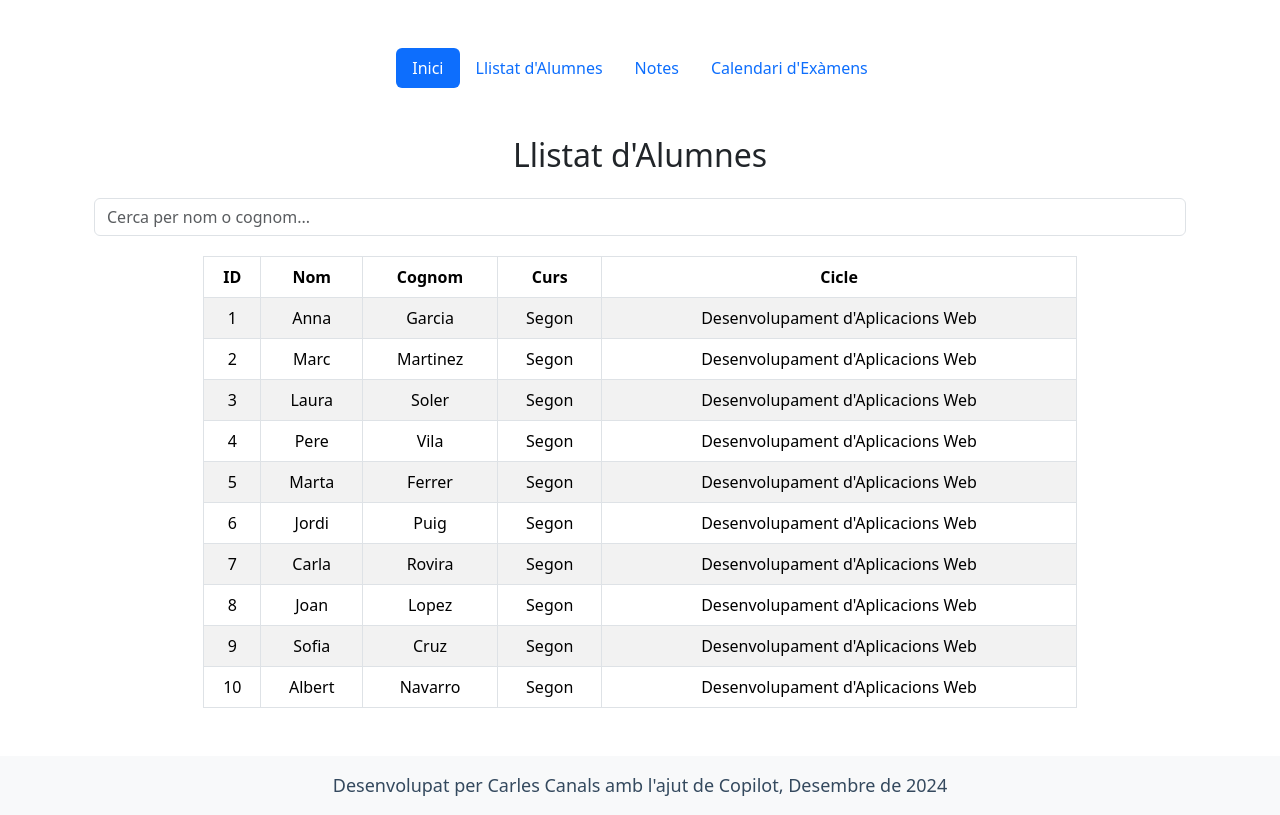
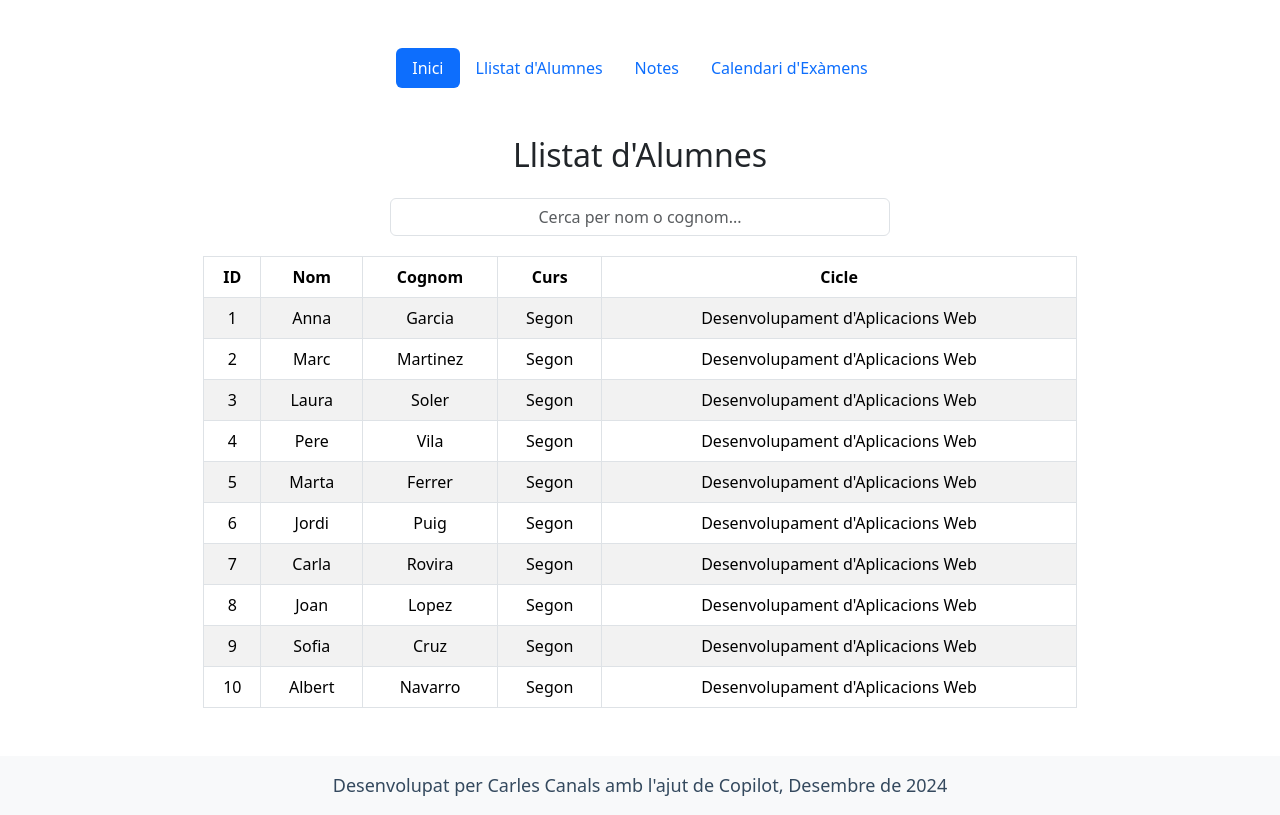
Before and after one commit to CarlesCanals/llistat-alumnes, an Angular app: page /llistat in a window 1280 px wide. Built offline with nearby package versions, Linux system fonts and the light colour scheme.

Commit message:
Millora l'estil del camp de cerca d'alumnes, centrant-lo i ajustant el seu amplada

```diff
--- a/src/app/llistat/llistat.component.html
+++ b/src/app/llistat/llistat.component.html
@@ -3,12 +3,15 @@
 
     <!-- Input per cercar alumnes -->
     <div class="mb-3">
+    <div class="d-flex justify-content-center">
       <input
         type="text"
         class="form-control"
         placeholder="Cerca per nom o cognom..."
         [(ngModel)]="filtreText"
-        (input)="filtraAlumnes()" />
+        (input)="filtraAlumnes()"
+        style="width: 500px; text-align: center;" />
+    </div>
     </div>
 
     <!-- Taula d'alumnes -->
```
